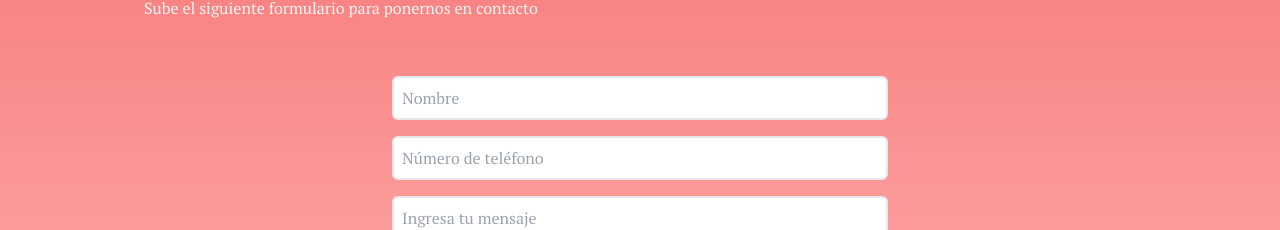
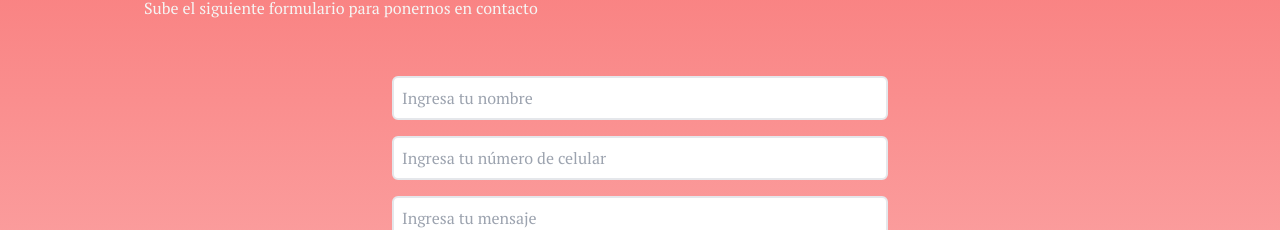
Before and after one commit to Riche2000/BORDADOS-WEB, a React (Create React App) app: page / in a window 1280 px wide. Shown: the part 1780-2010 px from the top of the page. Built offline with nearby package versions, Linux system fonts and the light colour scheme.

Commit message:
Se actualizaron los campos de contacto

```diff
--- a/src/components/Contacto.jsx
+++ b/src/components/Contacto.jsx
@@ -10,8 +10,8 @@ const Contacto = () => {
         </div>
         <div className=" flex justify-center items-center">
           <form action="https://getform.io/f/a3450f22-4256-4399-a9cf-f73f949092ec" method="POST" className=" flex flex-col w-full md:w-1/2">
-            <input type="text" name="Nombre" placeholder="Nombre" className="p-2 border-2 rounded-md text-black focus:outline-none"/>
-            <input type="text" name="Telefono" placeholder="Número de teléfono" className="my-4 p-2 border-2 rounded-md text-black focus:outline-none"/>
+            <input type="text" name="Nombre" placeholder="Ingresa tu nombre" className="p-2 border-2 rounded-md text-black focus:outline-none"/>
+            <input type="text" name="Telefono" placeholder="Ingresa tu número de celular" className="my-4 p-2 border-2 rounded-md text-black focus:outline-none"/>
             <textarea name="Mensaje" placeholder="Ingresa tu mensaje" rows="10" className="p-2 border-2 rounded-md text-black focus:outline-none"></textarea>
             <button className="text-stone-100 bg-gradient-to-b from-red-500 to-orange-400 px-6 py-3 my-8 mx-auto flex items-center rounded-md hover:scale-110 duration-300">Enviar</button>
           </form>
```
